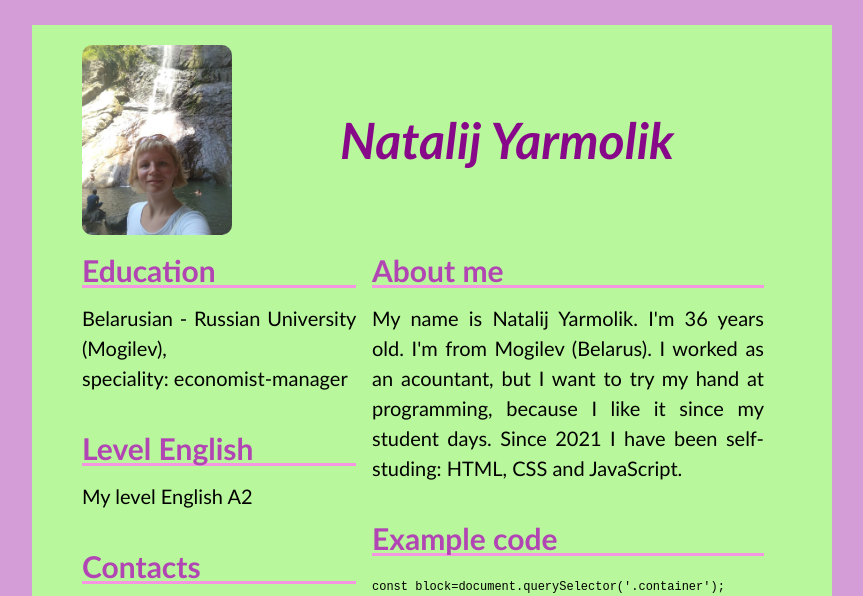
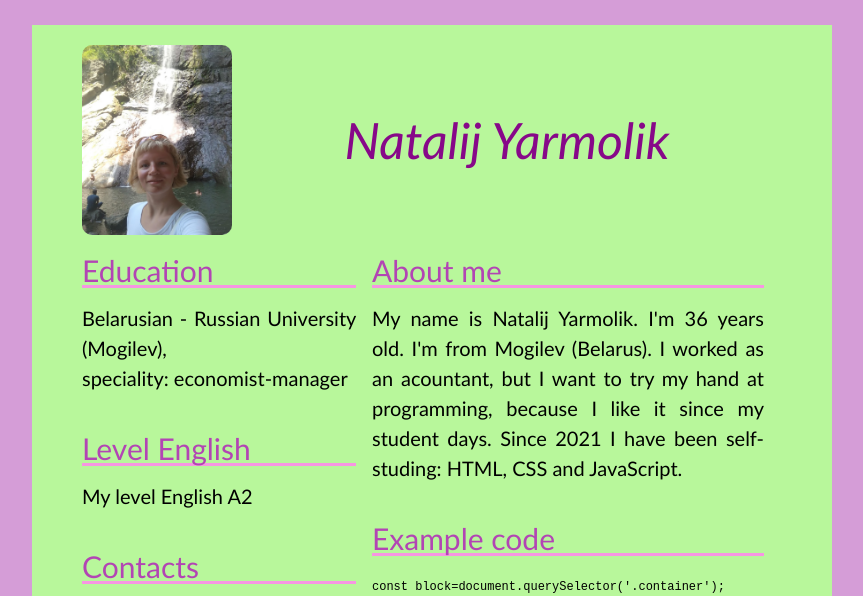
Before and after one commit to Natali09Yarmolik/rsschool-cv, a plain HTML site: page index.html in a window 1280 px wide. Shown: the top 596 px of the page, without its empty margins (208-1071 px from the left). Drawn offline with Linux system fonts and the light colour scheme.

Commit message:
refactor: editing the code

```diff
--- a/index.html
+++ b/index.html
@@ -15,23 +15,31 @@
                     <div class="foto">
                     <img src="20180628_120603.jpg" alt="foto">
                     </div>
-                    <div class="name">Natalij Yarmolik</div>
+                    <div class="name">
+                        <h1>Natalij Yarmolik</h1>
+                    </div>
                 </div>
             </header>
             <main class="main">
                 <div class="partLeft">
                     <div class="education">
-                        <div class="subTitle">Education</div>
+                        <div class="subTitle">
+                            <h2>Education</h2>
+                            </div>
                         <div class="description"> Belarusian - Russian University (Mogilev),<br>
                                                 speciality: economist-manager
                         </div>
                     </div>
                     <div class="levelEnglish">
-                        <div class="subTitle">Level English</div>
+                        <div class="subTitle">
+                            <h2>Level English</h2>
+                        </div>
                         <div class="description"> My level English A2 </div>
                     </div>
                     <div class="сontacts">
-                        <div class="subTitle">Contacts</div>
+                        <div class="subTitle">
+                            <h2>Contacts</h2>
+                        </div>
                         <div class="description">
                             <ul>
                                 <li><img src="https://avatars.mds.yandex.net/i?id=41cfdd3473752bae7d57fd65d9e21587-4955473-images-thumbs&n=13" alt="mail">
@@ -46,7 +54,9 @@
                 </div>
                 <div class="partRight">
                     <div class="aboutMe">
-                        <div class="subTitle">About me</div>
+                        <div class="subTitle">
+                            <h2>About me</h2>
+                        </div>
                         <div class="description"> My name is Natalij Yarmolik. I'm 36 years old. I'm from Mogilev (Belarus).
                                                 I worked as an acountant, but I want to try my hand at programming,
                                                 because I like it since my student days. Since 2021 I have been self-studing:
@@ -54,7 +64,9 @@
                         </div>
                     </div>
                     <div class="exampleCode">
-                        <div class="subTitle">Example code</div>
+                        <div class="subTitle">
+                            <h2>Example code</h2>
+                        </div>
                         <div class="description">
                             <code>
                                     const block=document.querySelector('.container');<br>
```
